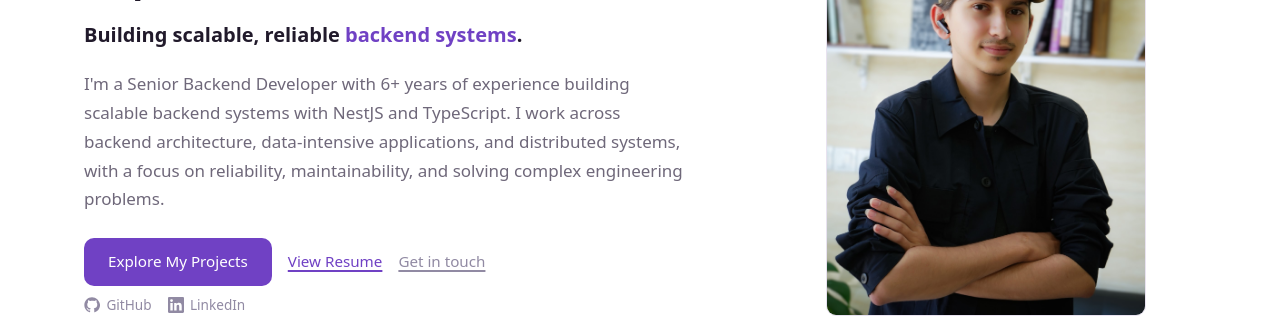
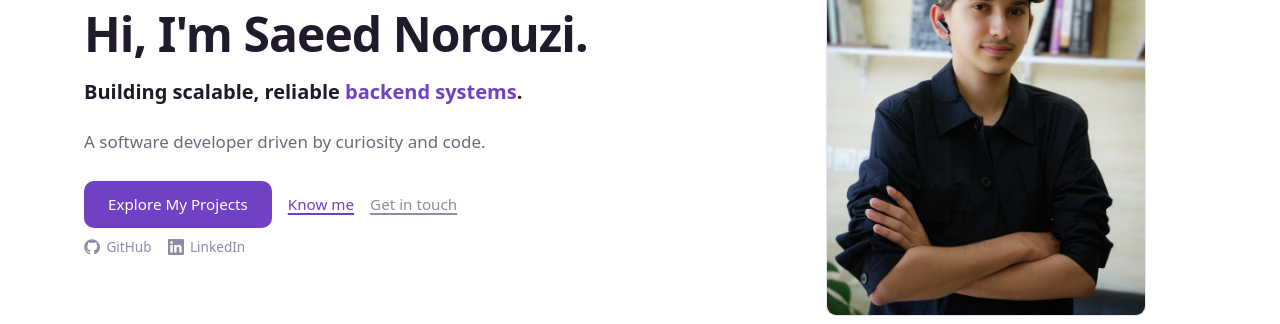
Before and after one commit to snorouzi/portfolio, a React (Vite) app: page / in a window 1280 px wide. Shown: the part 220-544 px from the top of the page. Built offline with nearby package versions, Linux system fonts and the light colour scheme; no server answers.

Commit message:
refactor(hero): update intro text and link label

```diff
--- a/src/components/home/Hero.jsx
+++ b/src/components/home/Hero.jsx
@@ -15,19 +15,14 @@ export default function Hero() {
               Building scalable, reliable <span className="hero-accent">backend systems</span>.
             </p>
 
-            <p className="hero-intro">
-              I'm a Senior Backend Developer with 6+ years of experience building scalable backend
-              systems with NestJS and TypeScript. I work across backend architecture, data-intensive
-              applications, and distributed systems, with a focus on reliability, maintainability,
-              and solving complex engineering problems.
-            </p>
+            <p className="hero-intro">A software developer driven by curiosity and code. </p>
 
             <div className="hero-actions">
               <Link to="/projects" className="hero-button hero-button-primary">
                 Explore My Projects
               </Link>
               <Link to="/about" className="hero-link hero-link-secondary">
-                View Resume
+                Know me
               </Link>
               <a href="mailto:saeednorouzi98@gmail.com" className="hero-link hero-link-quiet">
                 Get in touch
```
